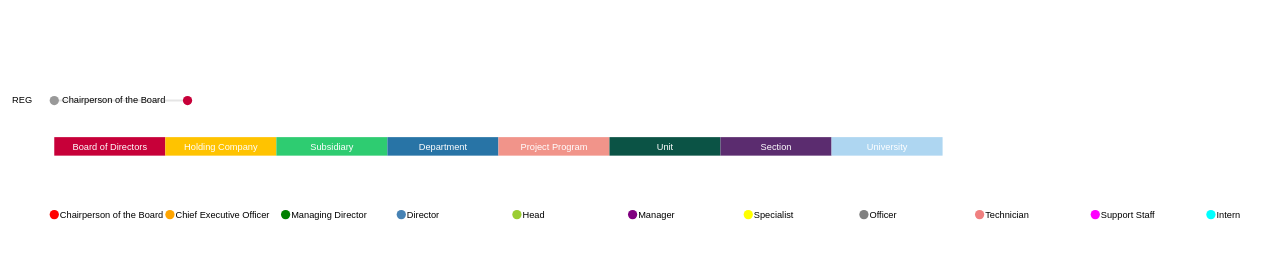
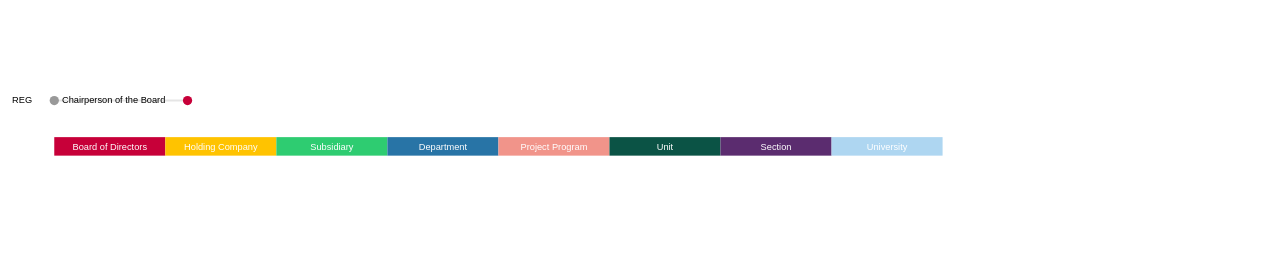
Before and after one commit to Nide17/reg_org_chart, a plain HTML site: page index.html in a window 1280 px wide. Drawn offline with nearby package versions, Linux system fonts and the light colour scheme.

Commit message:
role types removed

```diff
--- a/index.html
+++ b/index.html
@@ -10,7 +10,7 @@
 <body>
     <div id="chart-container"></div>
     <div id="chart-department-legend"></div>
-    <div id="chart-role-legend"></div>
+    <!-- <div id="chart-role-legend"></div> -->
 
     <script src="https://d3js.org/d3.v7.min.js"></script>
     <script src="script.js"></script>
```
